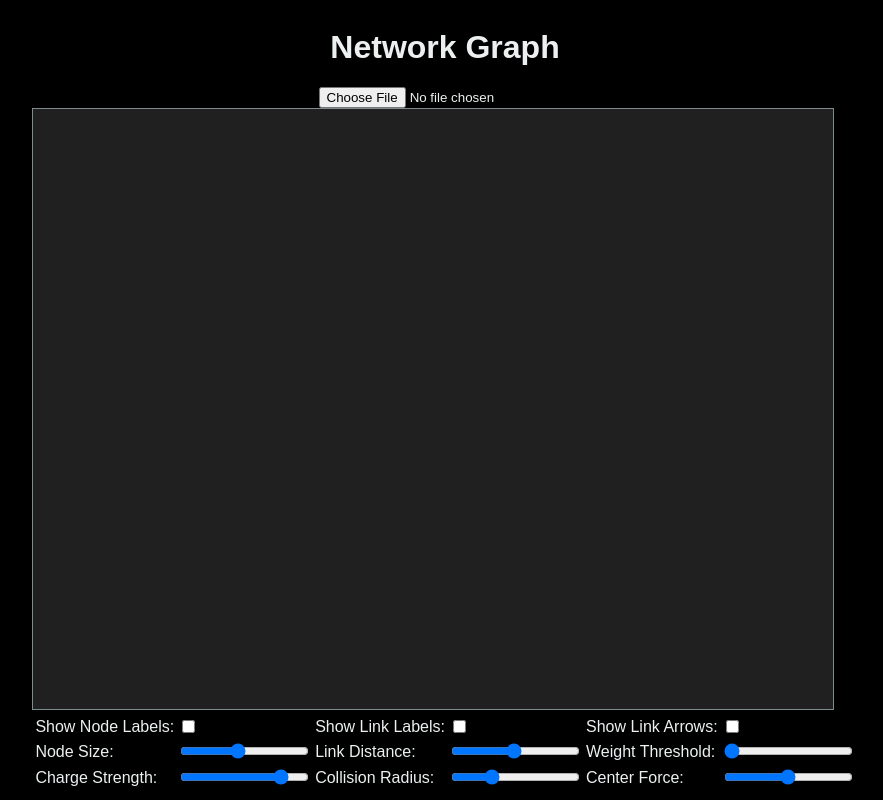
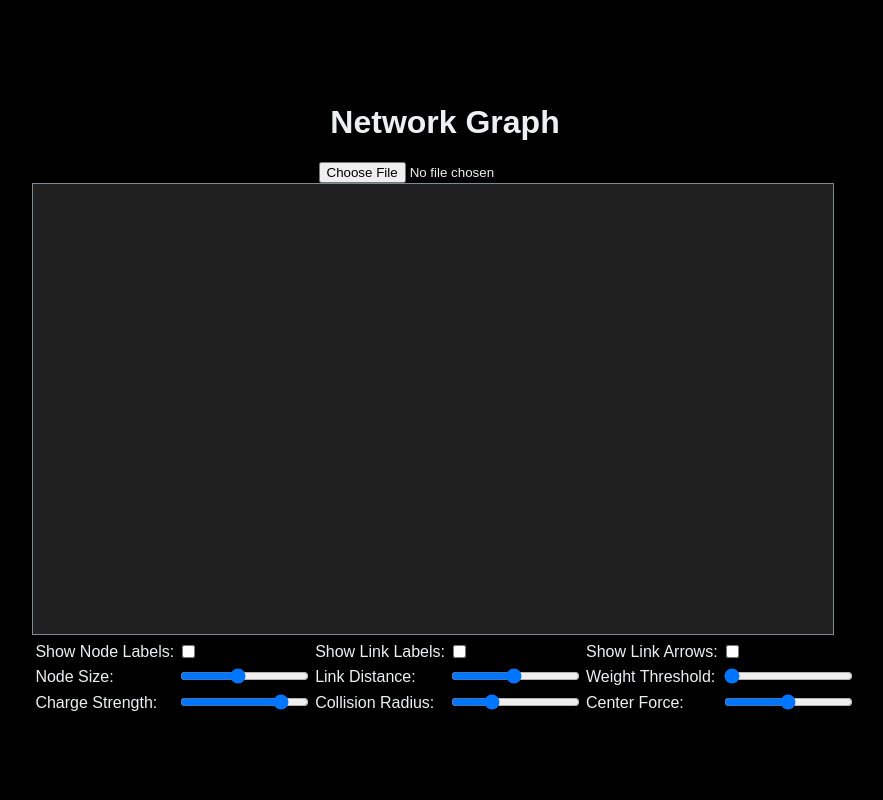
Before and after one commit to JunioCesarFerreira/NetViewJS, a React (Create React App) app in the folder graph-view/: page / in a window 1280 px wide. Shown: the whole page, without its empty margins (195-1078 px from the left). Built offline with nearby package versions, Linux system fonts and the light colour scheme.

Commit message:
update - Redução tamanho do quadro.

```diff
--- a/graph-view/src/App.js
+++ b/graph-view/src/App.js
@@ -19,7 +19,7 @@ const App = () => {
     showLinkLabels: false
   });
   const width = 800;
-  const height = 600;
+  const height = 450;
 
   const handleFileChange = (event) => {
     const file = event.target.files[0];
@@ -61,7 +61,9 @@ const App = () => {
   return (
     <div className="graph-container">
       <h1>Network Graph</h1>
-      <input type="file" onChange={handleFileChange} accept=".json" />
+      <div>
+        <input type="file" onChange={handleFileChange} accept=".json" />
+      </div>
       <div>
         <Graph nodes={nodes} links={links} width={width} height={height} visualParams={visualParams} />
         <GraphControlPanel onParamChange={handleParamChange} visualParams={visualParams} />
```
